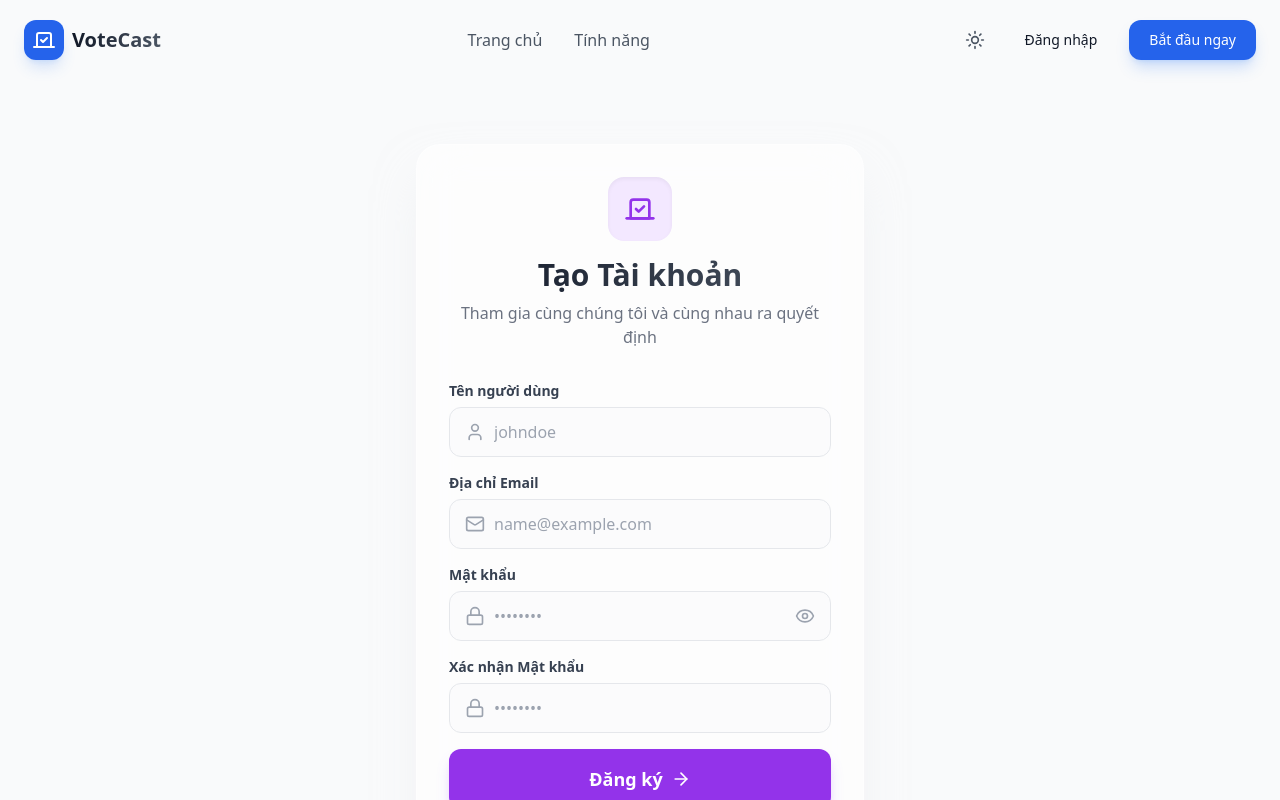
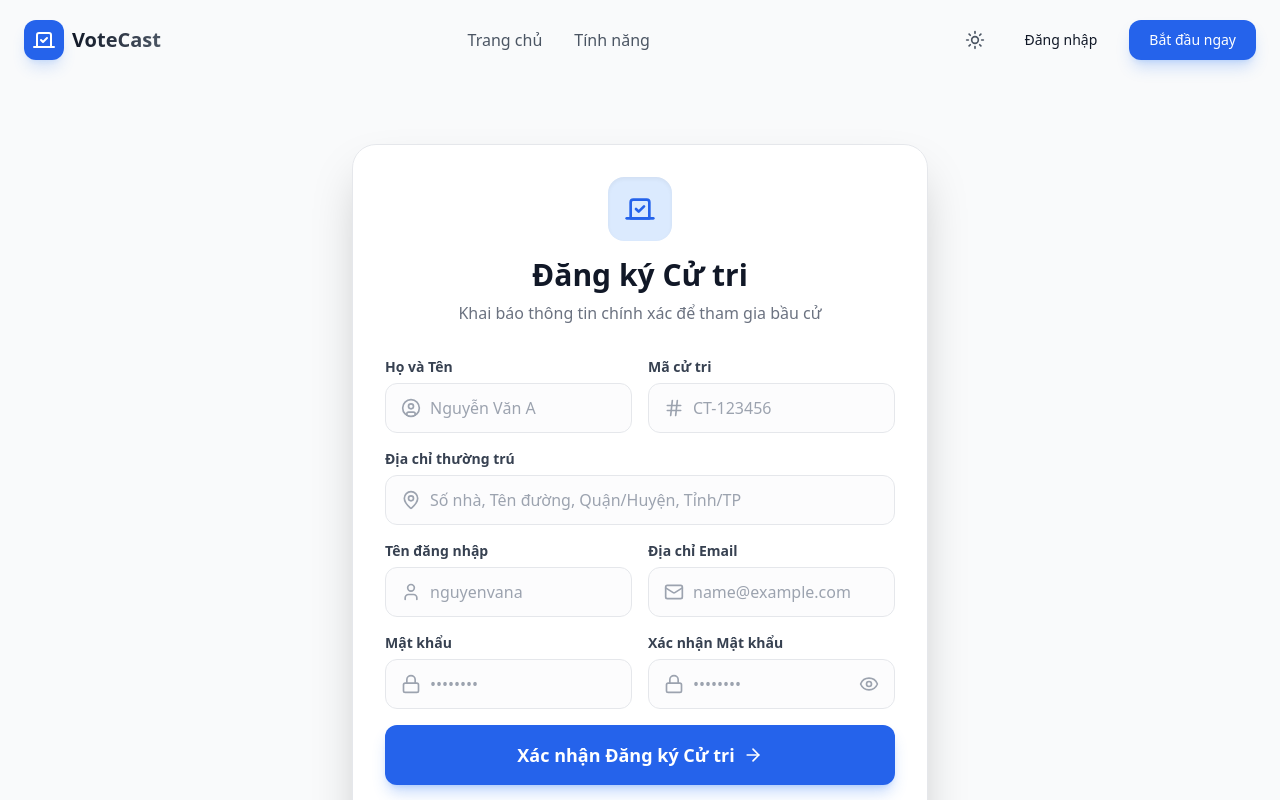
Before and after one commit to duongtridung-oss/online-voting, a React (Vite) app in the folder VotingSystem/: page /register in a window 1280 px wide. Shown: the top 800 px of the page. Built offline with nearby package versions, Linux system fonts and the light colour scheme.

Commit message:
Cap nhat dang ky va xac thuc nguoi dung

```diff
--- a/VotingSystem/src/pages/RegisterPage.jsx
+++ b/VotingSystem/src/pages/RegisterPage.jsx
@@ -1,19 +1,30 @@
 import React, { useState } from 'react';
 import { motion } from 'framer-motion';
 import { Link, useNavigate } from 'react-router-dom';
-import { User, Mail, Lock, ArrowRight, Eye, EyeOff, Vote } from 'lucide-react';
+import { User, Mail, Lock, ArrowRight, Eye, EyeOff, Vote, MapPin, Hash, UserCircle } from 'lucide-react';
 import api from '../services/api';
 
 const RegisterPage = () => {
   const navigate = useNavigate();
   const [showPassword, setShowPassword] = useState(false);
-  const [formData, setFormData] = useState({ username: '', email: '', password: '', confirmPassword: '' });
+  const [formData, setFormData] = useState({
+    username: '',
+    email: '',
+    password: '',
+    confirmPassword: '',
+    full_name: '',
+    voter_id: '',
+    address: ''
+  });
   const [errors, setErrors] = useState({});
   const [isLoading, setIsLoading] = useState(false);
 
   const validate = () => {
     const newErrors = {};
-    if (!formData.username) newErrors.username = 'Vui lòng nhập Tên người dùng';
+    if (!formData.full_name) newErrors.full_name = 'Vui lòng nhập Họ và Tên';
+    if (!formData.voter_id) newErrors.voter_id = 'Vui lòng nhập Mã cử tri';
+    if (!formData.address) newErrors.address = 'Vui lòng nhập Địa chỉ';
+    if (!formData.username) newErrors.username = 'Vui lòng nhập Tên đăng nhập';
     if (!formData.email) newErrors.email = 'Vui lòng nhập Email';
     if (!formData.password) newErrors.password = 'Vui lòng nhập Mật khẩu';
     if (formData.password !== formData.confirmPassword) newErrors.confirmPassword = 'Mật khẩu không khớp';
@@ -31,7 +42,10 @@ const RegisterPage = () => {
         await api.post('/auth/register', {
           username: formData.username,
           email: formData.email,
-          password: formData.password
+          password: formData.password,
+          full_name: formData.full_name,
+          voter_id: formData.voter_id,
+          address: formData.address
         });
 
         const params = new URLSearchParams();
@@ -45,7 +59,7 @@ const RegisterPage = () => {
         if (error.response && error.response.data && error.response.data.detail) {
           setErrors({ ...errors, server: error.response.data.detail });
         } else {
-          setErrors({ ...errors, server: "Đã xảy ra lỗi khi kết nối với máy chủ" });
+          setErrors({ ...errors, server: "Đã xảy ra lỗi khi kết nối với hệ thống" });
         }
       } finally {
         setIsLoading(false);
@@ -56,22 +70,22 @@ const RegisterPage = () => {
   return (
     <div className="min-h-[calc(100vh-80px)] flex flex-col justify-center items-center p-4 relative overflow-hidden py-12">
       <div className="absolute top-1/2 left-1/2 -translate-x-1/2 -translate-y-1/2 w-full h-full max-w-4xl flex items-center justify-center pointer-events-none -z-10">
-        <div className="absolute w-[400px] h-[400px] bg-purple-500/20 rounded-full blur-[100px] animate-pulse" />
-        <div className="absolute w-[300px] h-[300px] bg-primary-500/20 rounded-full blur-[80px] translate-x-20 -translate-y-20" />
+        <div className="absolute w-[400px] h-[400px] bg-red-500/10 rounded-full blur-[100px] animate-pulse" />
+        <div className="absolute w-[300px] h-[300px] bg-blue-500/10 rounded-full blur-[80px] translate-x-20 -translate-y-20" />
       </div>
 
-      <motion.div initial={{ opacity: 0, y: 30 }} animate={{ opacity: 1, y: 0 }} transition={{ duration: 0.6, type: "spring" }} className="w-full max-w-md">
-        <div className="bg-white/60 dark:bg-gray-900/60 backdrop-blur-xl border border-white/40 dark:border-gray-800/60 rounded-3xl p-8 shadow-2xl shadow-gray-200/50 dark:shadow-black/40">
+      <motion.div initial={{ opacity: 0, y: 30 }} animate={{ opacity: 1, y: 0 }} transition={{ duration: 0.6, type: "spring" }} className="w-full max-w-xl">
+        <div className="bg-white/90 dark:bg-gray-900/90 backdrop-blur-xl border border-gray-200 dark:border-gray-800 rounded-3xl p-8 shadow-2xl">
 
           <div className="text-center mb-8">
-            <div className="inline-flex items-center justify-center w-16 h-16 rounded-2xl bg-purple-100 dark:bg-purple-900/50 text-purple-600 dark:text-purple-400 mb-4 shadow-inner">
+            <div className="inline-flex items-center justify-center w-16 h-16 rounded-2xl bg-blue-100 dark:bg-blue-900/50 text-blue-600 dark:text-blue-400 mb-4 shadow-inner">
               <Vote size={32} />
             </div>
-            <h2 className="text-3xl font-black bg-clip-text text-transparent bg-gradient-to-r from-gray-900 to-gray-600 dark:from-white dark:to-gray-400">
-              Tạo Tài khoản
+            <h2 className="text-3xl font-black text-gray-900 dark:text-white">
+              Đăng ký Cử tri
             </h2>
             <p className="text-gray-500 dark:text-gray-400 mt-2 font-medium">
-              Tham gia cùng chúng tôi và cùng nhau ra quyết định
+              Khai báo thông tin chính xác để tham gia bầu cử
             </p>
           </div>
 
@@ -81,11 +95,42 @@ const RegisterPage = () => {
                 {errors.server}
               </div>
             )}
+
+            <div className="grid grid-cols-1 md:grid-cols-2 gap-4">
               <div>
-              <label className="block text-sm font-bold text-gray-700 dark:text-gray-300 mb-1.5">Tên người dùng</label>
+                <label className="block text-sm font-bold text-gray-700 dark:text-gray-300 mb-1.5">Họ và Tên</label>
+                <div className="relative group">
+                  <div className="absolute inset-y-0 left-0 pl-4 flex items-center pointer-events-none text-gray-400"><UserCircle size={20} /></div>
+                  <input type="text" value={formData.full_name} onChange={(e) => setFormData({...formData, full_name: e.target.value})} className={`block w-full pl-11 pr-4 py-3 bg-gray-50/50 dark:bg-gray-800/50 border ${errors.full_name ? 'border-red-500' : 'border-gray-200 dark:border-gray-700'} rounded-xl text-gray-900 dark:text-white outline-none focus:ring-2 focus:ring-blue-500`} placeholder="Nguyễn Văn A" />
+                </div>
+                {errors.full_name && <p className="mt-1 text-sm text-red-500">{errors.full_name}</p>}
+              </div>
+
+              <div>
+                <label className="block text-sm font-bold text-gray-700 dark:text-gray-300 mb-1.5">Mã cử tri</label>
+                <div className="relative group">
+                  <div className="absolute inset-y-0 left-0 pl-4 flex items-center pointer-events-none text-gray-400"><Hash size={20} /></div>
+                  <input type="text" value={formData.voter_id} onChange={(e) => setFormData({...formData, voter_id: e.target.value})} className={`block w-full pl-11 pr-4 py-3 bg-gray-50/50 dark:bg-gray-800/50 border ${errors.voter_id ? 'border-red-500' : 'border-gray-200 dark:border-gray-700'} rounded-xl text-gray-900 dark:text-white outline-none focus:ring-2 focus:ring-blue-500`} placeholder="CT-123456" />
+                </div>
+                {errors.voter_id && <p className="mt-1 text-sm text-red-500">{errors.voter_id}</p>}
+              </div>
+            </div>
+
+            <div>
+              <label className="block text-sm font-bold text-gray-700 dark:text-gray-300 mb-1.5">Địa chỉ thường trú</label>
+              <div className="relative group">
+                <div className="absolute inset-y-0 left-0 pl-4 flex items-center pointer-events-none text-gray-400"><MapPin size={20} /></div>
+                <input type="text" value={formData.address} onChange={(e) => setFormData({...formData, address: e.target.value})} className={`block w-full pl-11 pr-4 py-3 bg-gray-50/50 dark:bg-gray-800/50 border ${errors.address ? 'border-red-500' : 'border-gray-200 dark:border-gray-700'} rounded-xl text-gray-900 dark:text-white outline-none focus:ring-2 focus:ring-blue-500`} placeholder="Số nhà, Tên đường, Quận/Huyện, Tỉnh/TP" />
+              </div>
+              {errors.address && <p className="mt-1 text-sm text-red-500">{errors.address}</p>}
+            </div>
+
+            <div className="grid grid-cols-1 md:grid-cols-2 gap-4">
+              <div>
+                <label className="block text-sm font-bold text-gray-700 dark:text-gray-300 mb-1.5">Tên đăng nhập</label>
                 <div className="relative group">
                   <div className="absolute inset-y-0 left-0 pl-4 flex items-center pointer-events-none text-gray-400"><User size={20} /></div>
-                <input type="text" value={formData.username} onChange={(e) => setFormData({...formData, username: e.target.value})} className={`block w-full pl-11 pr-4 py-3 bg-gray-50/50 dark:bg-gray-800/50 border ${errors.username ? 'border-red-500' : 'border-gray-200 dark:border-gray-700'} rounded-xl text-gray-900 dark:text-white outline-none`} placeholder="johndoe" />
+                  <input type="text" value={formData.username} onChange={(e) => setFormData({...formData, username: e.target.value})} className={`block w-full pl-11 pr-4 py-3 bg-gray-50/50 dark:bg-gray-800/50 border ${errors.username ? 'border-red-500' : 'border-gray-200 dark:border-gray-700'} rounded-xl text-gray-900 dark:text-white outline-none focus:ring-2 focus:ring-blue-500`} placeholder="nguyenvana" />
                 </div>
                 {errors.username && <p className="mt-1 text-sm text-red-500">{errors.username}</p>}
               </div>
@@ -94,17 +139,18 @@ const RegisterPage = () => {
                 <label className="block text-sm font-bold text-gray-700 dark:text-gray-300 mb-1.5">Địa chỉ Email</label>
                 <div className="relative group">
                   <div className="absolute inset-y-0 left-0 pl-4 flex items-center pointer-events-none text-gray-400"><Mail size={20} /></div>
-                <input type="email" value={formData.email} onChange={(e) => setFormData({...formData, email: e.target.value})} className={`block w-full pl-11 pr-4 py-3 bg-gray-50/50 dark:bg-gray-800/50 border ${errors.email ? 'border-red-500' : 'border-gray-200 dark:border-gray-700'} rounded-xl text-gray-900 dark:text-white outline-none`} placeholder="name@example.com" />
+                  <input type="email" value={formData.email} onChange={(e) => setFormData({...formData, email: e.target.value})} className={`block w-full pl-11 pr-4 py-3 bg-gray-50/50 dark:bg-gray-800/50 border ${errors.email ? 'border-red-500' : 'border-gray-200 dark:border-gray-700'} rounded-xl text-gray-900 dark:text-white outline-none focus:ring-2 focus:ring-blue-500`} placeholder="name@example.com" />
                 </div>
                 {errors.email && <p className="mt-1 text-sm text-red-500">{errors.email}</p>}
               </div>
+            </div>
 
+            <div className="grid grid-cols-1 md:grid-cols-2 gap-4">
               <div>
                 <label className="block text-sm font-bold text-gray-700 dark:text-gray-300 mb-1.5">Mật khẩu</label>
                 <div className="relative group">
                   <div className="absolute inset-y-0 left-0 pl-4 flex items-center pointer-events-none text-gray-400"><Lock size={20} /></div>
-                <input type={showPassword ? 'text' : 'password'} value={formData.password} onChange={(e) => setFormData({...formData, password: e.target.value})} className={`block w-full pl-11 pr-12 py-3 bg-gray-50/50 dark:bg-gray-800/50 border ${errors.password ? 'border-red-500' : 'border-gray-200 dark:border-gray-700'} rounded-xl text-gray-900 dark:text-white outline-none`} placeholder="••••••••" />
-                <button type="button" onClick={() => setShowPassword(!showPassword)} className="absolute inset-y-0 right-0 pr-4 flex items-center text-gray-400">{showPassword ? <EyeOff size={20} /> : <Eye size={20} />}</button>
+                  <input type={showPassword ? 'text' : 'password'} value={formData.password} onChange={(e) => setFormData({...formData, password: e.target.value})} className={`block w-full pl-11 pr-12 py-3 bg-gray-50/50 dark:bg-gray-800/50 border ${errors.password ? 'border-red-500' : 'border-gray-200 dark:border-gray-700'} rounded-xl text-gray-900 dark:text-white outline-none focus:ring-2 focus:ring-blue-500`} placeholder="••••••••" />
                 </div>
                 {errors.password && <p className="mt-1 text-sm text-red-500">{errors.password}</p>}
               </div>
@@ -113,19 +159,21 @@ const RegisterPage = () => {
                 <label className="block text-sm font-bold text-gray-700 dark:text-gray-300 mb-1.5">Xác nhận Mật khẩu</label>
                 <div className="relative group">
                   <div className="absolute inset-y-0 left-0 pl-4 flex items-center pointer-events-none text-gray-400"><Lock size={20} /></div>
-                <input type={showPassword ? 'text' : 'password'} value={formData.confirmPassword} onChange={(e) => setFormData({...formData, confirmPassword: e.target.value})} className={`block w-full pl-11 pr-12 py-3 bg-gray-50/50 dark:bg-gray-800/50 border ${errors.confirmPassword ? 'border-red-500' : 'border-gray-200 dark:border-gray-700'} rounded-xl text-gray-900 dark:text-white outline-none`} placeholder="••••••••" />
+                  <input type={showPassword ? 'text' : 'password'} value={formData.confirmPassword} onChange={(e) => setFormData({...formData, confirmPassword: e.target.value})} className={`block w-full pl-11 pr-12 py-3 bg-gray-50/50 dark:bg-gray-800/50 border ${errors.confirmPassword ? 'border-red-500' : 'border-gray-200 dark:border-gray-700'} rounded-xl text-gray-900 dark:text-white outline-none focus:ring-2 focus:ring-blue-500`} placeholder="••••••••" />
+                  <button type="button" onClick={() => setShowPassword(!showPassword)} className="absolute inset-y-0 right-0 pr-4 flex items-center text-gray-400">{showPassword ? <EyeOff size={20} /> : <Eye size={20} />}</button>
                 </div>
                 {errors.confirmPassword && <p className="mt-1 text-sm text-red-500">{errors.confirmPassword}</p>}
               </div>
+            </div>
 
-            <button type="submit" disabled={isLoading} className="w-full py-4 mt-4 bg-purple-600 hover:bg-purple-700 text-white rounded-xl font-bold text-lg shadow-lg shadow-purple-500/30 transition-all flex items-center justify-center gap-2">
-              {isLoading ? <div className="w-6 h-6 border-2 border-white/30 border-t-white rounded-full animate-spin" /> : <>Đăng ký <ArrowRight size={20} /></>}
+            <button type="submit" disabled={isLoading} className="w-full py-4 mt-6 bg-blue-600 hover:bg-blue-700 text-white rounded-xl font-bold text-lg shadow-lg shadow-blue-500/30 transition-all flex items-center justify-center gap-2">
+              {isLoading ? <div className="w-6 h-6 border-2 border-white/30 border-t-white rounded-full animate-spin" /> : <>Xác nhận Đăng ký Cử tri <ArrowRight size={20} /></>}
             </button>
           </form>
 
           <div className="mt-8 text-center text-gray-600 dark:text-gray-400 font-medium">
-            Đã có tài khoản?{' '}
-            <Link to="/login" className="text-purple-600 dark:text-purple-400 font-bold hover:underline">
+            Đã đăng ký cử tri?{' '}
+            <Link to="/login" className="text-blue-600 dark:text-blue-400 font-bold hover:underline">
               Đăng nhập tại đây
             </Link>
           </div>
```
Also changed, not shown: 1 other file (tests, documents, lock files or other folders). Lines whose indentation alone changed are shown as unchanged.
